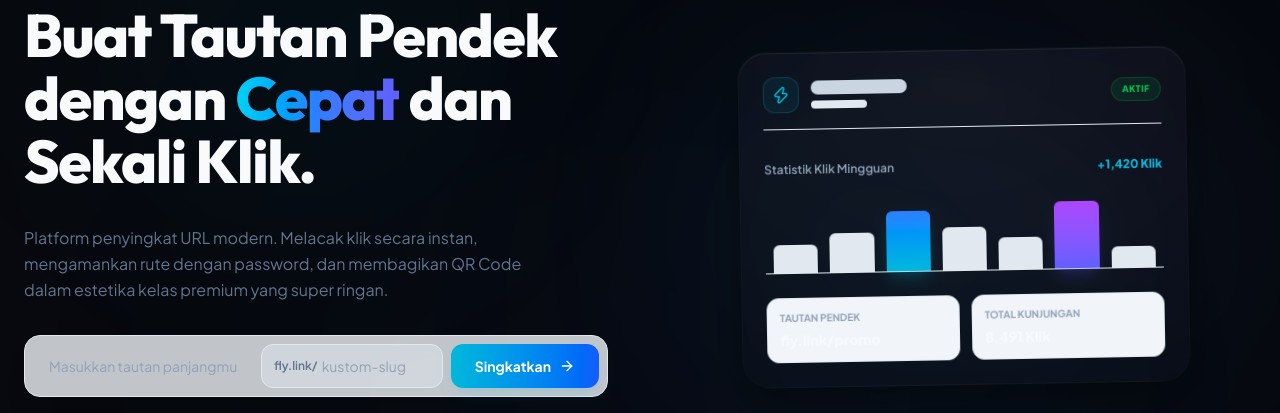
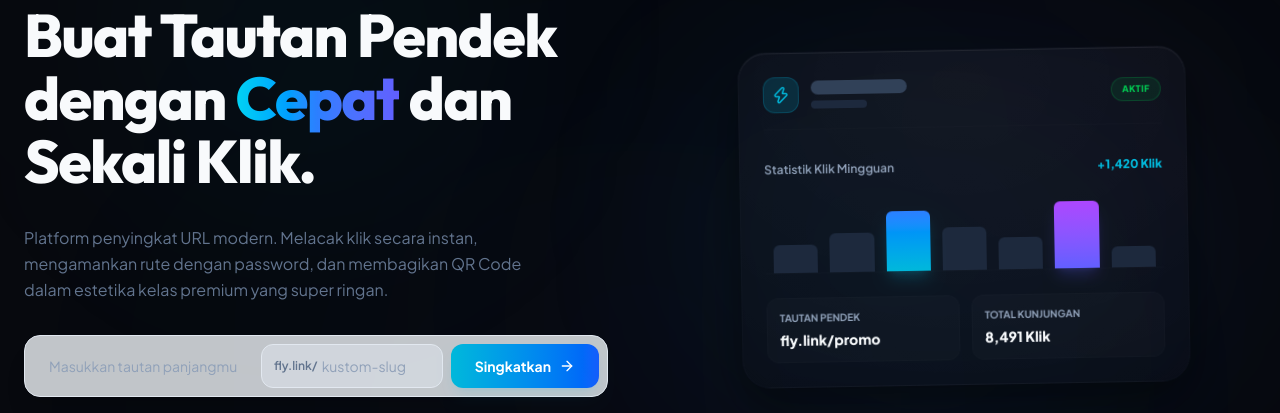
Before and after one commit to dhent593/fly.link, a Next.js app: page / in a window 1280 px wide. Shown: the part 230-643 px from the top of the page. Built offline with nearby package versions, Linux system fonts and the light colour scheme; no server answers.

Commit message:
fix: change edit button to active white text and clean homepage mockup light styles

```diff
--- a/app/dashboard/page.js
+++ b/app/dashboard/page.js
@@ -743,7 +743,7 @@ export default function Dashboard() {
                                                     <p className="text-xs text-slate-500 dark:text-slate-400 truncate mt-1 max-w-[300px] md:max-w-[450px]" title={link.original_url}>{link.original_url}</p>
                                                 </div>
                                                 <div className="flex items-center gap-2 border-t border-card-border md:border-t-0 pt-4 md:pt-0 w-full md:w-auto justify-end">
-                                                    <button onClick={() => handleEditClick(link)} className="px-3 py-2 bg-white/5 border border-card-border text-slate-700 dark:text-slate-300 rounded-xl text-xs font-bold hover:bg-white/10 flex items-center gap-1 transition-all cursor-pointer">
+                                                    <button onClick={() => handleEditClick(link)} className="px-3 py-2 bg-white/5 border border-card-border text-white rounded-xl text-xs font-bold hover:bg-white/10 flex items-center gap-1 transition-all cursor-pointer">
                                                         <Edit3 size={13} /> Edit
                                                     </button>
                                                     <button onClick={() => openQrModal(link)} className="px-3 py-2 bg-cyan-500/10 text-cyan-600 dark:text-cyan-400 rounded-xl text-xs font-bold hover:bg-cyan-500/20 flex items-center gap-1 border border-cyan-500/10 transition-all cursor-pointer">
@@ -828,7 +828,7 @@ export default function Dashboard() {
                                                 </div>
                                             </div>
                                             <div className="flex items-center gap-2 border-t border-card-border md:border-t-0 pt-4 md:pt-0 w-full md:w-auto justify-end">
-                                                <button onClick={() => handleEditClick(link)} className="px-3 py-2 bg-white/5 border border-card-border text-slate-700 dark:text-slate-300 rounded-xl text-xs font-bold hover:bg-white/10 flex items-center gap-1 transition-all cursor-pointer">
+                                                <button onClick={() => handleEditClick(link)} className="px-3 py-2 bg-white/5 border border-card-border text-white rounded-xl text-xs font-bold hover:bg-white/10 flex items-center gap-1 transition-all cursor-pointer">
                                                     <Edit3 size={13} /> Edit
                                                 </button>
                                                 <button onClick={() => openQrModal(link)} className="px-3 py-2 bg-cyan-500/10 text-cyan-600 dark:text-cyan-400 rounded-xl text-xs font-bold hover:bg-cyan-500/20 flex items-center gap-1 border border-cyan-500/10 transition-all cursor-pointer">
--- a/app/page.js
+++ b/app/page.js
@@ -344,14 +344,14 @@ export default function Home() {
               {/* Premium Dashboard Graphic Mockup */}
               <div className="relative z-10 w-full max-w-md glass-premium p-6 rounded-[28px] border border-card-border shadow-2xl transform rotate-[-1deg] hover:rotate-0 transition-all duration-500 hover:scale-[1.01]">
                 {/* Header Mockup */}
-                <div className="flex items-center justify-between mb-8 pb-4 border-b border-slate-200 dark:border-white/5">
+                <div className="flex items-center justify-between mb-8 pb-4 border-b border-card-border">
                   <div className="flex items-center gap-3">
-                    <div className="w-9 h-9 bg-cyan-600/10 dark:bg-cyan-600/20 rounded-xl border border-cyan-500/20 flex items-center justify-center">
+                    <div className="w-9 h-9 bg-cyan-600/20 rounded-xl border border-cyan-500/20 flex items-center justify-center">
                       <Zap className="text-cyan-500 w-4.5 h-4.5" />
                     </div>
                     <div>
-                      <div className="h-3.5 w-24 bg-slate-300 dark:bg-slate-700 rounded-full mb-1.5"></div>
-                      <div className="h-2 w-14 bg-slate-200 dark:bg-slate-800 rounded-full"></div>
+                      <div className="h-3.5 w-24 bg-slate-700 rounded-full mb-1.5"></div>
+                      <div className="h-2 w-14 bg-slate-800 rounded-full"></div>
                     </div>
                   </div>
                   <div className="px-2.5 py-1 rounded-full bg-green-500/10 border border-green-500/20 text-[9px] font-extrabold text-green-500 tracking-wider uppercase">
@@ -367,23 +367,23 @@ export default function Home() {
                   </div>
 
                   {/* Bars */}
-                  <div className="h-20 flex items-end gap-3 px-2 pt-2 border-b border-slate-200 dark:border-white/5">
-                    <div className="flex-1 bg-slate-200 dark:bg-slate-800 rounded-t-md h-[40%]"></div>
-                    <div className="flex-1 bg-slate-200 dark:bg-slate-800 rounded-t-md h-[55%]"></div>
+                  <div className="h-20 flex items-end gap-3 px-2 pt-2 border-b border-card-border">
+                    <div className="flex-1 bg-slate-800 rounded-t-md h-[40%]"></div>
+                    <div className="flex-1 bg-slate-800 rounded-t-md h-[55%]"></div>
                     <div className="flex-1 bg-gradient-to-t from-cyan-500 to-blue-500 rounded-t-md h-[85%] relative shadow-lg shadow-cyan-500/20"></div>
-                    <div className="flex-1 bg-slate-200 dark:bg-slate-800 rounded-t-md h-[60%]"></div>
-                    <div className="flex-1 bg-slate-200 dark:bg-slate-800 rounded-t-md h-[45%]"></div>
+                    <div className="flex-1 bg-slate-800 rounded-t-md h-[60%]"></div>
+                    <div className="flex-1 bg-slate-800 rounded-t-md h-[45%]"></div>
                     <div className="flex-1 bg-gradient-to-t from-indigo-500 to-purple-500 rounded-t-md h-[95%] relative shadow-lg shadow-indigo-500/20"></div>
-                    <div className="flex-1 bg-slate-200 dark:bg-slate-800 rounded-t-md h-[30%]"></div>
+                    <div className="flex-1 bg-slate-800 rounded-t-md h-[30%]"></div>
                   </div>
 
                   {/* Bottom details */}
                   <div className="grid grid-cols-2 gap-3 pt-2">
-                    <div className="bg-slate-100 dark:bg-white/[0.02] border border-slate-200 dark:border-white/5 rounded-xl p-3">
+                    <div className="bg-white/[0.02] border border-card-border rounded-xl p-3">
                       <div className="text-[10px] text-slate-400 font-bold uppercase">Tautan Pendek</div>
                       <div className="text-foreground font-extrabold text-xs sm:text-sm mt-1">fly.link/promo</div>
                     </div>
-                    <div className="bg-slate-100 dark:bg-white/[0.02] border border-slate-200 dark:border-white/5 rounded-xl p-3">
+                    <div className="bg-white/[0.02] border border-card-border rounded-xl p-3">
                       <div className="text-[10px] text-slate-400 font-bold uppercase">Total Kunjungan</div>
                       <div className="text-foreground font-extrabold text-xs sm:text-sm mt-1">8,491 Klik</div>
                     </div>
```
